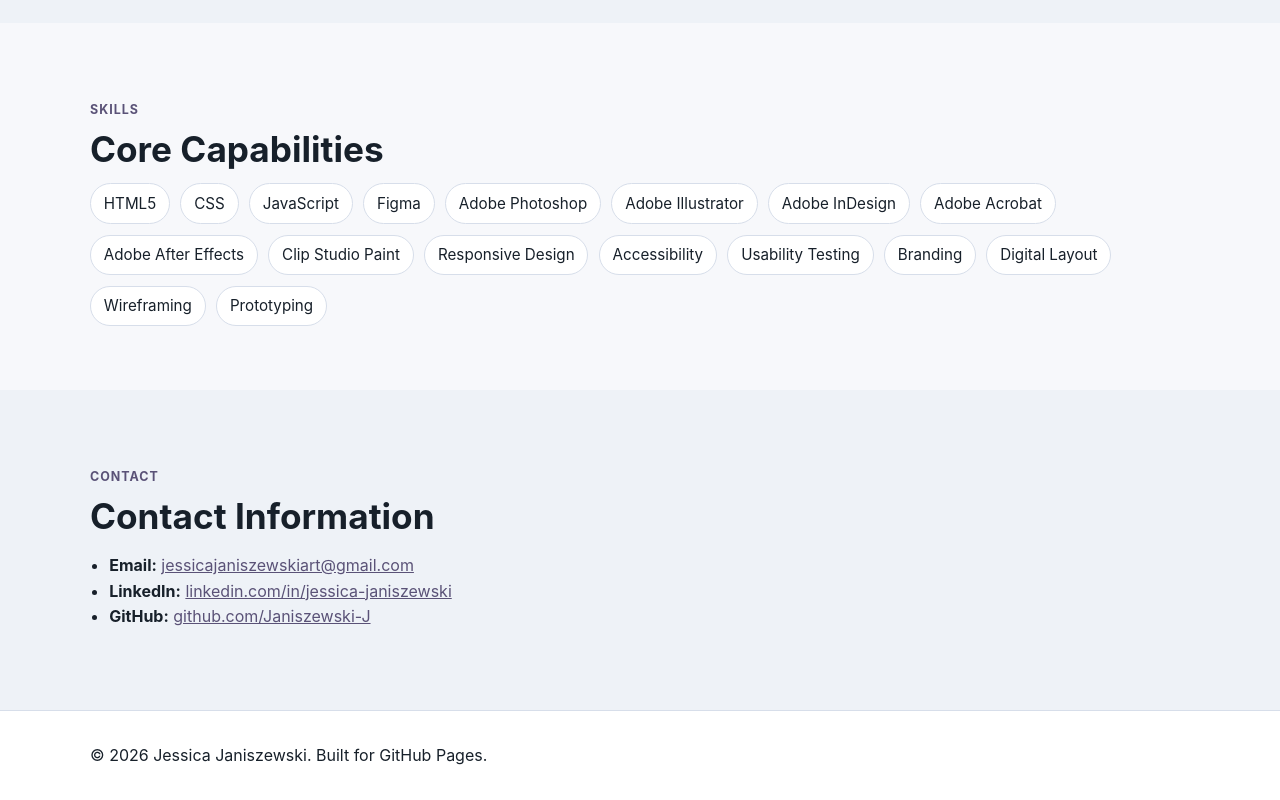
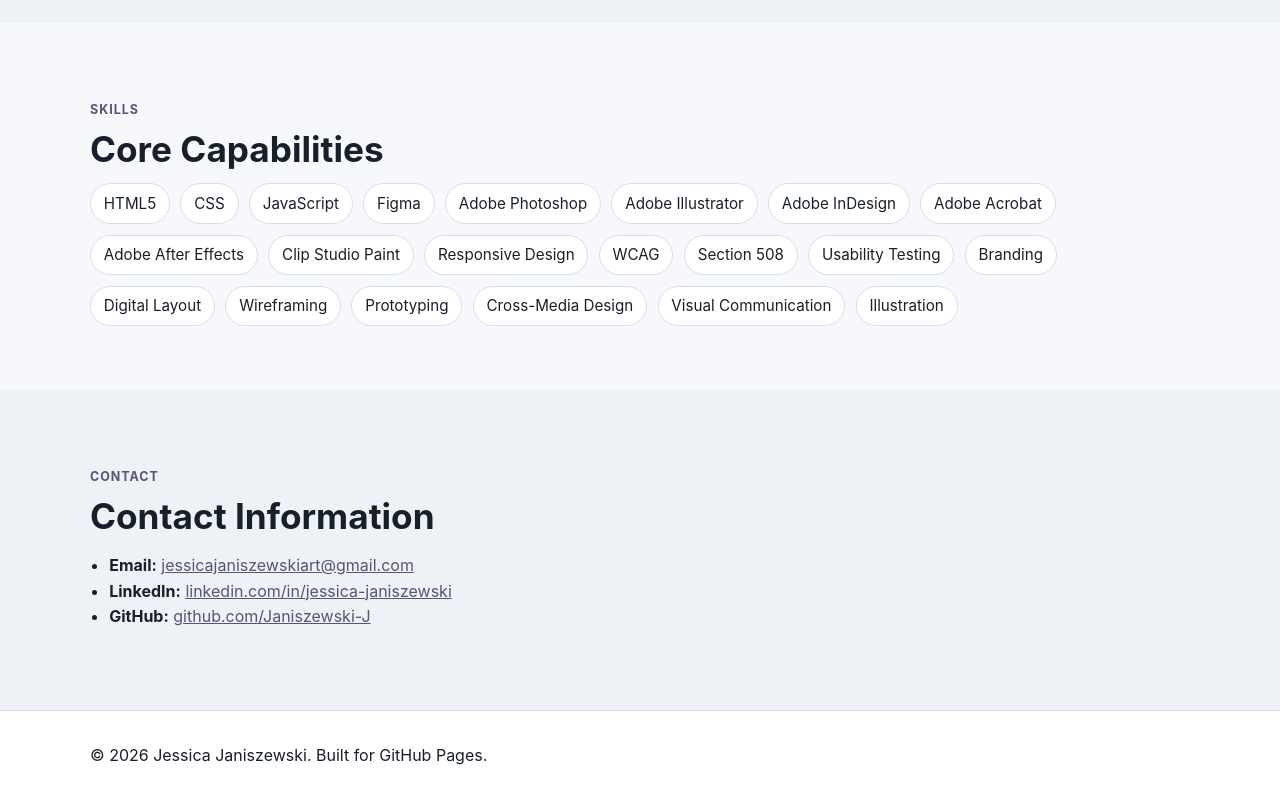
Before and after one commit to Janiszewski-J/jessica-janiszewski-portfolio, a plain HTML site: page index.html in a window 1280 px wide. Shown: the part 2376-3176 px from the top of the page. Drawn offline with Linux system fonts and the light colour scheme.

Commit message:
Added to core capabilities list.

```diff
--- a/index.html
+++ b/index.html
@@ -178,12 +178,16 @@
             <span class="tag">Adobe After Effects</span>
             <span class="tag">Clip Studio Paint</span>
             <span class="tag">Responsive Design</span>
-            <span class="tag">Accessibility</span>
+            <span class="tag">WCAG</span>
+            <span class="tag">Section 508</span>
             <span class="tag">Usability Testing</span>
             <span class="tag">Branding</span>
             <span class="tag">Digital Layout</span>
             <span class="tag">Wireframing</span>
             <span class="tag">Prototyping</span>
+            <span class="tag">Cross-Media Design</span>
+            <span class="tag">Visual Communication</span>
+            <span class="tag">Illustration</span>
           </div>
         </div>
       </div>
```
